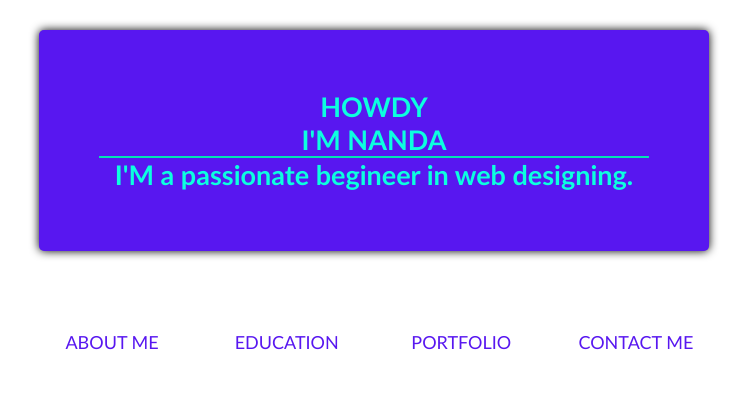
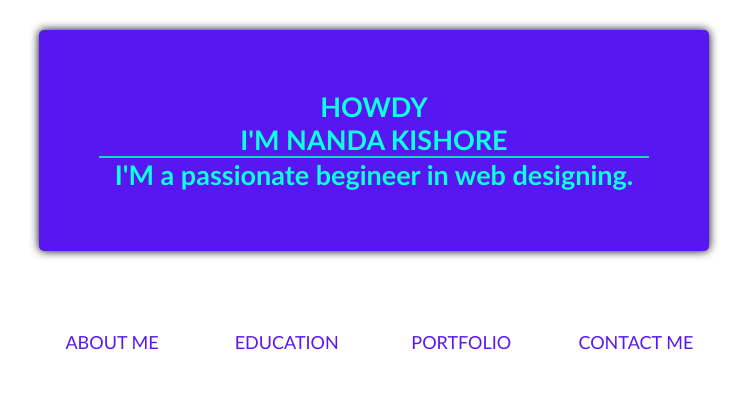
Before and after one commit to nandakishore1807/nandakishore, a plain HTML site: page index.html in a window 1280 px wide. Shown: the top 410 px of the page, without its empty margins (266-1013 px from the left). Drawn offline with Linux system fonts and the light colour scheme.

Commit message:
Update index.html

```diff
--- a/index.html
+++ b/index.html
@@ -1,6 +1,6 @@
 <html>
     <head>
-        <title>NANDHA KISHORE</title>
+        <title>NANDA KISHORE</title>
         <link rel="stylesheet" href="style.css">
         <link rel="icon" href="logo/portfoilo png logo icon.png">
 
@@ -13,7 +13,7 @@
     <body>
         <section id="head-tag">
             <div id="howdy-back">
-                <h1 id="border-bottom">HOWDY<br> I'M NANDA</h1>
+                <h1 id="border-bottom">HOWDY<br> I'M NANDA KISHORE</h1>
                 <h2>I'M a passionate begineer in web designing.</h2>
             </div>
 
```
